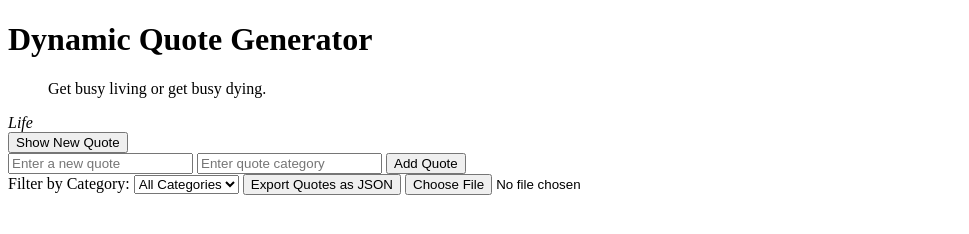
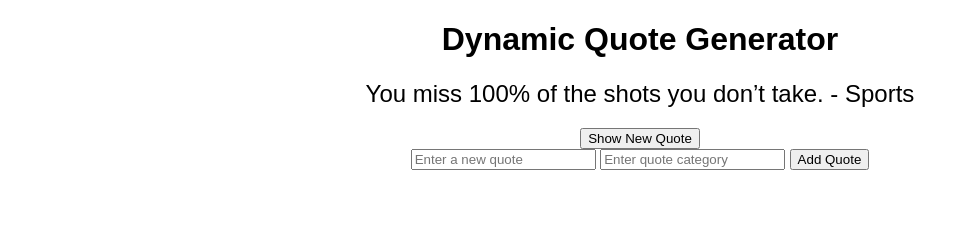
Before and after one commit to wasmalk/alx_fe_javascript, a plain HTML site: page dom-manipulation/index.html in a window 1280 px wide. Both pictures are taken after a click on the button "Show New Quote". Shown: the whole page, without its empty margins (0-969 px from the left). Drawn offline with Linux system fonts and the light colour scheme.

Commit message:
sixth commits

```diff
--- a/dom-manipulation/index.html
+++ b/dom-manipulation/index.html
@@ -4,26 +4,28 @@
     <meta charset="UTF-8">
     <meta name="viewport" content="width=device-width, initial-scale=1.0">
     <title>Dynamic Quote Generator</title>
+    <style>
+        body {
+            font-family: Arial, sans-serif;
+            text-align: center;
+            margin: 20px;
+        }
+        #quoteDisplay {
+            font-size: 1.5em;
+            margin: 20px 0;
+        }
+    </style>
 </head>
 <body>
     <h1>Dynamic Quote Generator</h1>
-    <div id="quoteDisplay">Click the button to get a quote!</div>
+    <div id="quoteDisplay">Click "Show New Quote" to get started!</div>
     <button id="newQuote">Show New Quote</button>
 
     <div>
         <input id="newQuoteText" type="text" placeholder="Enter a new quote" />
         <input id="newQuoteCategory" type="text" placeholder="Enter quote category" />
-        <button onclick="addQuote()">Add Quote</button>
+        <button id="addQuoteButton">Add Quote</button>
     </div>
-
-    <label for="categoryFilter">Filter by Category:</label>
-    <select id="categoryFilter" onchange="filterQuotes()">
-        <option value="all">All Categories</option>
-        <!-- Dynamically populated categories -->
-    </select>
-
-    <button id="exportQuote">Export Quotes as JSON</button>
-    <input type="file" id="importFile" accept=".json" onchange="importFromJsonFile(event)" />
 
     <script src="script.js"></script>
 </body>
--- a/dom-manipulation/script.js
+++ b/dom-manipulation/script.js
@@ -1,44 +1,33 @@
 // script.js
 
-// Array to hold quote objects
 const quotes = [
-    { text: "The only limit to our realization of tomorrow is our doubts of today.", category: "Inspiration" },
-    { text: "Life is 10% what happens to us and 90% how we react to it.", category: "Life" },
-    { text: "The purpose of our lives is to be happy.", category: "Motivation" },
-    { text: "Get busy living or get busy dying.", category: "Life" }
+    { text: "The best way to predict the future is to invent it.", category: "Innovation" },
+    { text: "Life is what happens when you're busy making other plans.", category: "Life" },
+    { text: "You miss 100% of the shots you don’t take.", category: "Sports" },
 ];
 
-// Function to display a random quote
 function showRandomQuote() {
     const randomIndex = Math.floor(Math.random() * quotes.length);
-    const quoteDisplay = document.getElementById('quoteDisplay');
-    quoteDisplay.innerHTML = `<blockquote>${quotes[randomIndex].text}</blockquote><cite>${quotes[randomIndex].category}</cite>`;
+    const quoteDisplay = document.getElementById("quoteDisplay");
+    quoteDisplay.innerText = `${quotes[randomIndex].text} - ${quotes[randomIndex].category}`;
 }
+
+document.getElementById("newQuote").addEventListener("click", showRandomQuote);
 
 // Function to add a new quote
 function addQuote() {
-    const quoteText = document.getElementById('newQuoteText').value;
-    const quoteCategory = document.getElementById('newQuoteCategory').value;
+    const quoteText = document.getElementById("newQuoteText").value;
+    const quoteCategory = document.getElementById("newQuoteCategory").value;
 
     if (quoteText && quoteCategory) {
-        const newQuote = { text: quoteText, category: quoteCategory };
-        quotes.push(newQuote);
-
-        // Clear the input fields
-        document.getElementById('newQuoteText').value = '';
-        document.getElementById('newQuoteCategory').value = '';
-
-        alert('Quote added successfully!');
+        quotes.push({ text: quoteText, category: quoteCategory });
+        document.getElementById("newQuoteText").value = '';
+        document.getElementById("newQuoteCategory").value = '';
+        alert("Quote added!");
     } else {
-        alert('Please fill in both fields.');
+        alert("Please fill out both fields.");
     }
 }
 
-// Event listener for button click to show a new quote
-document.getElementById('newQuote').addEventListener('click', showRandomQuote);
-
-// Event listener for the "Add Quote" button
-document.getElementById('addQuoteButton').addEventListener('click', addQuote);
-
-// Show an initial random quote
-showRandomQuote();
+// Event listener for adding a new quote
+document.getElementById("addQuoteButton").addEventListener("click", addQuote);
```
